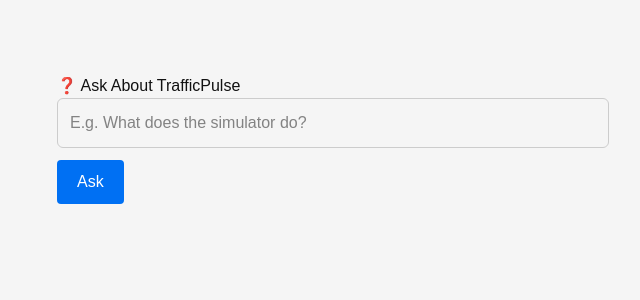
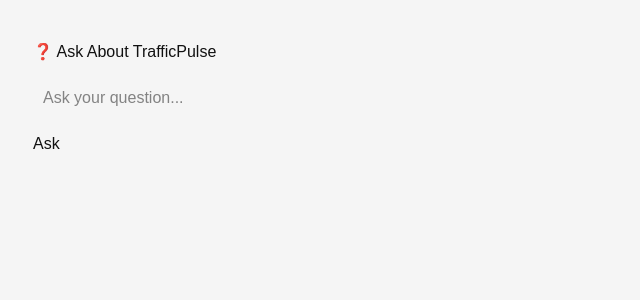
Before and after one commit to PujaRaj356/Test-app, a Next.js app: page /query in a window 1280 px wide. Shown: the top 300 px of the page, without its empty margins (307-947 px from the left). Built offline with nearby package versions, Linux system fonts and the light colour scheme.

Commit message:
added openai functionality

```diff
--- a/src/pages/api/query.js
+++ b/src/pages/api/query.js
@@ -1,45 +1,36 @@
-// pages/api/query.js
 export default async function handler(req, res) {
   if (req.method !== 'POST') {
-    return res.status(405).json({ error: 'Method not allowed' })
+    return res.status(405).json({ error: 'Only POST allowed' });
   }
 
-  const { question } = req.body
+  const { question } = req.body;
 
   if (!question) {
-    return res.status(400).json({ error: 'No question provided' })
+    return res.status(400).json({ error: 'Question is required' });
   }
 
   try {
-    const response = await fetch('https://api.openai.com/v1/chat/completions', {
-      method: 'POST',
+    const response = await fetch("https://api.openai.com/v1/chat/completions", {
+      method: "POST",
       headers: {
-        'Authorization': `Bearer ${process.env.OPENAI_API_KEY}`,
-        'Content-Type': 'application/json',
+        "Content-Type": "application/json",
+        Authorization: `Bearer ${process.env.OPENAI_API_KEY}`,
       },
       body: JSON.stringify({
-        model: 'gpt-3.5-turbo', // or 'gpt-4' if your API key has access
-        messages: [
-          {
-            role: 'system',
-            content: 'You are a helpful assistant for a traffic management website called TrafficPulse. Answer user queries about features like simulators, congestion predictors, and smart routing.',
-          },
-          {
-            role: 'user',
-            content: question,
-          },
-        ],
+        model: "gpt-3.5-turbo",
+        messages: [{ role: "user", content: question }],
+        max_tokens: 60, // short snippet
       }),
-    })
+    });
 
-    const data = await response.json()
-    const message = data.choices?.[0]?.message?.content?.trim()
+    const data = await response.json();
 
-    if (!message) throw new Error('No answer received')
-
-    return res.status(200).json({ answer: message })
-  } catch (err) {
-    console.error(err)
-    return res.status(500).json({ error: 'Error generating answer' })
+    if (data.choices) {
+      res.status(200).json({ answer: data.choices[0].message.content });
+    } else {
+      res.status(500).json({ error: "No response from OpenAI" });
+    }
+  } catch (error) {
+    res.status(500).json({ error: "Server error" });
   }
 }
--- a/src/pages/query.js
+++ b/src/pages/query.js
@@ -1,79 +1,46 @@
-import { useState } from 'react'
+import { useState } from "react";
 
-export default function QueryPage() {
-  const [question, setQuestion] = useState('')
-  const [answer, setAnswer] = useState(null)
-  const [loading, setLoading] = useState(false)
-  const [error, setError] = useState(null)
+export default function Queries() {
+  const [question, setQuestion] = useState("");
+  const [answer, setAnswer] = useState("");
+  const [loading, setLoading] = useState(false);
 
-  const handleSubmit = async () => {
-    setLoading(true)
-    setAnswer(null)
-    setError(null)
+  const handleAsk = async () => {
+    if (!question.trim()) return;
+    setLoading(true);
+    setAnswer("");
 
-    try {
-      const res = await fetch('/api/query', {
-        method: 'POST',
-        headers: { 'Content-Type': 'application/json' },
-        body: JSON.stringify({ question }),
-      })
-      if (!res.ok) throw new Error('API error')
-      const data = await res.json()
-      setAnswer(data.answer)
-    } catch (err) {
-      console.error(err)
-      setError('Something went wrong. Try again.')
-    } finally {
-      setLoading(false)
-    }
-  }
+    const res = await fetch("/api/query", {
+      method: "POST",
+      headers: { "Content-Type": "application/json" },
+      body: JSON.stringify({ question }),
+    });
 
-  const styles = {
-    container: {
-      maxWidth: 600,
-      margin: '50px auto',
-      padding: 24,
-      fontFamily: 'Arial, sans-serif',
-    },
-    input: {
-      width: '100%',
-      padding: '12px',
-      borderRadius: 6,
-      border: '1px solid #ccc',
-      fontSize: 16,
-      marginBottom: 12,
-    },
-    button: {
-      padding: '10px 20px',
-      fontSize: 16,
-      backgroundColor: '#0070f3',
-      color: 'white',
-      border: 'none',
-      borderRadius: 4,
-      cursor: 'pointer',
-    },
-    response: {
-      marginTop: 20,
-      whiteSpace: 'pre-wrap',
-    },
-  }
+    const data = await res.json();
+    if (data.answer) setAnswer(data.answer);
+    else setAnswer("Error: " + data.error);
+
+    setLoading(false);
+  };
 
   return (
-    <div style={styles.container}>
+    <div style={{ maxWidth: 600, margin: "40px auto", fontFamily: "sans-serif" }}>
       <h2>❓ Ask About TrafficPulse</h2>
       <input
-        style={styles.input}
         type="text"
-        placeholder="E.g. What does the simulator do?"
         value={question}
         onChange={(e) => setQuestion(e.target.value)}
+        placeholder="Ask your question..."
+        style={{ width: "100%", padding: "10px", fontSize: "16px", marginTop: 12 }}
       />
-      <button style={styles.button} onClick={handleSubmit} disabled={loading}>
-        {loading ? 'Getting answer...' : 'Ask'}
+      <button onClick={handleAsk} style={{ marginTop: 12 }} disabled={loading}>
+        {loading ? "Loading..." : "Ask"}
       </button>
-
-      {error && <p style={{ color: 'red', marginTop: 12 }}>{error}</p>}
-      {answer && <div style={styles.response}><strong>Answer:</strong><br />{answer}</div>}
+      {answer && (
+        <div style={{ marginTop: 20, padding: 12, backgroundColor: "#f0f0f0" }}>
+          <strong>Answer:</strong> {answer}
+        </div>
+      )}
     </div>
-  )
+  );
 }
```
